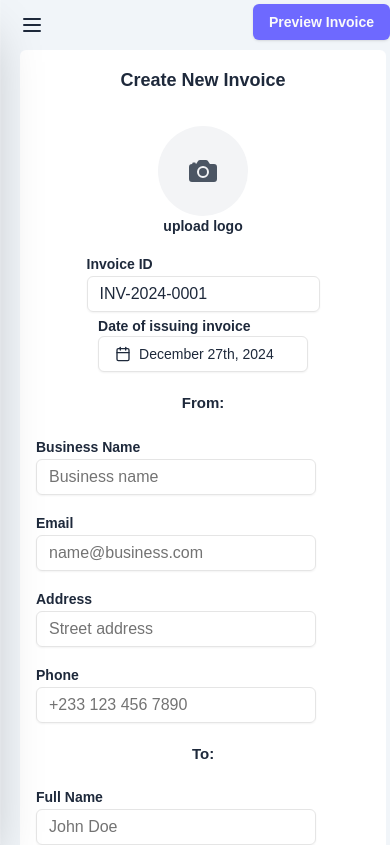
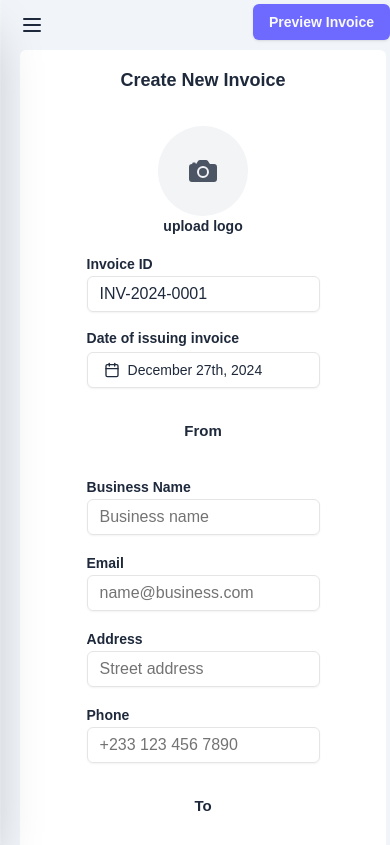
Before and after one commit to cliff-codes/biz_tools, a Next.js app: page /invoice in a window 390 px wide. Shown: the top 845 px of the page. Built offline with nearby package versions, Linux system fonts and the light colour scheme; no server answers; the database is empty.

Commit message:
refactor invoice creation and product entry forms for improved layout and styling

```diff
--- a/app/invoice/CreateInvoice.tsx
+++ b/app/invoice/CreateInvoice.tsx
@@ -116,16 +116,6 @@ const CreateInvoice = () => {
         setBizInfo,
         setRecipientInfo,
     ]);
-    console.log('recipientInfo: ', {
-        businessName,
-        businessEmail,
-        businessAddress,
-        businessPhone,
-        recipientName,
-        recipientEmail,
-        recipientAddress,
-        recipientPhone,
-    });
 
     // Form submission handler
     const onSubmit = async (data: InvoiceFormData) => {
@@ -199,18 +189,21 @@ const CreateInvoice = () => {
 
             <div className="flex flex-col gap-4 mt-8">
                 <ImageFileInput />
-                <form className="w-full flex flex-col gap-5" onSubmit={handleSubmit(onSubmit)}>
+                <form
+                    className="w-full flex flex-col place-items-center gap-8"
+                    onSubmit={handleSubmit(onSubmit)}
+                >
                     {/* Invoice ID and Date */}
-                    <div className="flex justify-between place-items-center gap-1 flex-col sm:flex-row">
+                    <div className="grid grid-cols-1 sm:grid-cols-2 gap-4">
                         {renderFormField('Invoice ID', 'invoiceId', 'text', '#000001')}
-                        <div className="flex flex-col">
+                        <div className="flex flex-col gap-y-1">
                             <label className="text-sm font-semibold">Date of issuing invoice</label>
                             <DatePickerWithPresets />
                         </div>
                     </div>
 
                     {/* Business Details */}
-                    <h3 className="font-semibold text-[15px] text-center sm:text-left">From:</h3>
+                    <h3 className="font-semibold text-[15px] text-center sm:text-left">From</h3>
                     <div className="grid grid-cols-1 sm:grid-cols-2 gap-4">
                         {renderFormField('Business Name', 'businessName', 'text', 'Business name')}
                         {renderFormField('Email', 'businessEmail', 'email', 'name@business.com')}
@@ -219,7 +212,7 @@ const CreateInvoice = () => {
                     </div>
 
                     {/* Recipient Details */}
-                    <h3 className="font-semibold text-[15px] text-center sm:text-left">To:</h3>
+                    <h3 className="font-semibold text-[15px] text-center sm:text-left">To</h3>
                     <div className="grid grid-cols-1 sm:grid-cols-2 gap-4">
                         {renderFormField('Full Name', 'recipientName', 'text', 'John Doe')}
                         {renderFormField(
--- a/app/invoice/ProductEntryForm.tsx
+++ b/app/invoice/ProductEntryForm.tsx
@@ -76,7 +76,7 @@ export function ProductEntryModal({
 
     return (
         <Dialog open={isOpen} onOpenChange={onClose}>
-            <DialogContent className="sm:max-w-[600px] p-6">
+            <DialogContent className="sm:max-w-[600px] p-6 m-3 sm:m-1 md:m-0">
                 <DialogHeader>
                     <DialogTitle className="text-2xl font-bold">Add New Product</DialogTitle>
                     <DialogDescription>
--- a/app/invoice/ProductsTable.tsx
+++ b/app/invoice/ProductsTable.tsx
@@ -23,10 +23,10 @@ const ProductsTable = ({ handleShowForm }: { handleShowForm: () => void }) => {
     };
 
     return (
-        <Table className="w-full">
+        <Table className="w-full md:w-[500px]">
             {/* <TableCaption>A list of your recent invoices.</TableCaption> */}
-            <TableHeader className="bg-[#4e49e49c]">
-                <TableRow>
+            <TableHeader className="bg-[#4e49e49c] ">
+                <TableRow className="">
                     <TableHead className="w-[100px] text-white/90 font-semibold">
                         Descirption
                     </TableHead>
--- a/components/custom/DatePicker.tsx
+++ b/components/custom/DatePicker.tsx
@@ -26,7 +26,7 @@ export function DatePickerWithPresets() {
                 <Button
                     variant={'outline'}
                     className={cn(
-                        'w-[210px] justify-start text-left font-normal',
+                        'w-full max-w-[280px] justify-start text-left font-normal',
                         !date && 'text-muted-foreground'
                     )}
                 >
```
